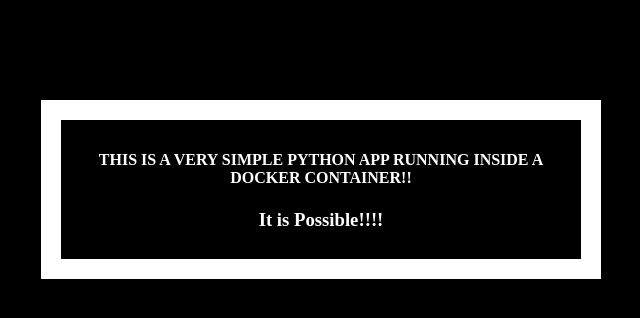
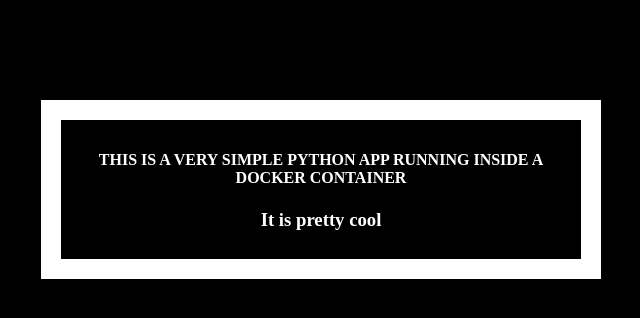
Before and after one commit to joserosello06/py, a Flask app: page / in a window 1280 px wide. Shown: the top 318 px of the page, without its empty margins (319-959 px from the left). Run offline with Flask 2, Linux system fonts and the light colour scheme.

Commit message:
Update index.html

```diff
--- a/templates/index.html
+++ b/templates/index.html
@@ -19,8 +19,8 @@
   </head>
   <body>
     <div class="container">
-      <h4>This is a very simple Python App running inside a Docker container!!</h4>
-      <h3> It is Possible!!!! </h3>
+      <h4> This is a very simple Python App running inside a Docker container </h4>
+      <h3> It is pretty cool </h3>
     </div>
   </body>
 </html>
```
